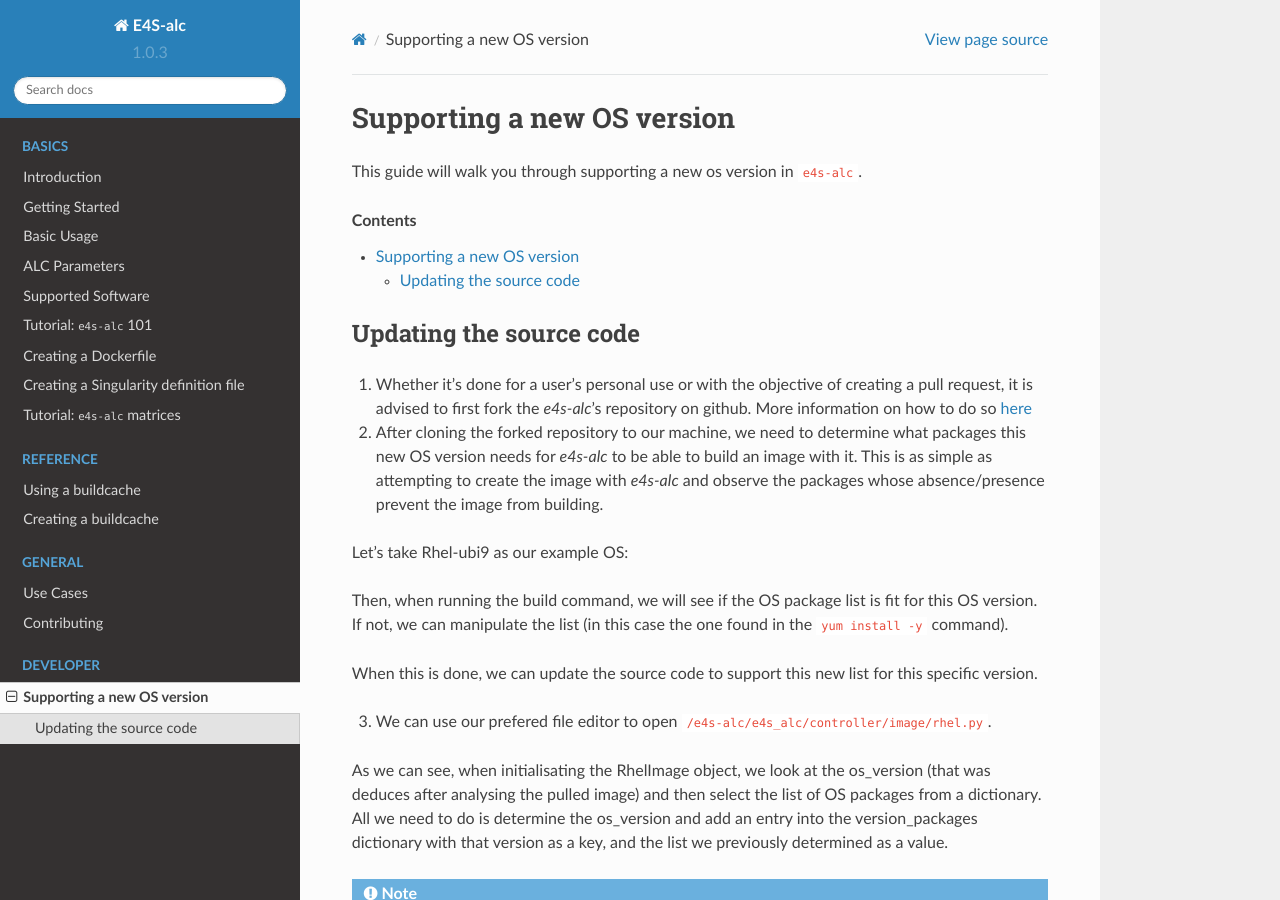
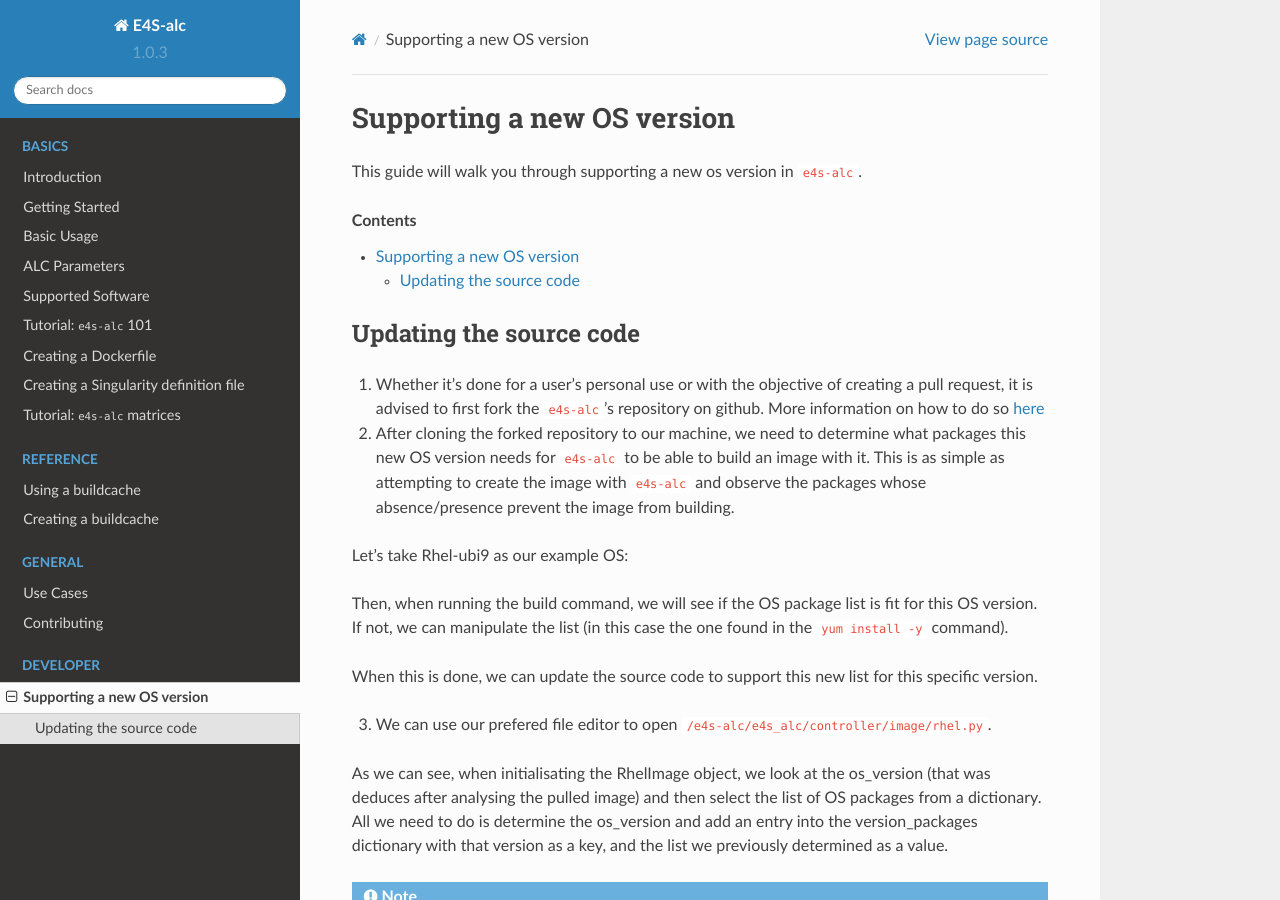
Before and after one commit to E4S-Project/e4s-alc, a Sphinx documentation site: the page built from docs/developer/supporting_os_version.rst, in a window 1280 px wide and 900 px high. Built offline with Sphinx 7.4.7 and the Read the Docs theme 2.0.0, drawn with Linux system fonts in a browser that asks for light colours.

Commit message:
emphasis typos

```diff
--- a/docs/developer/supporting_os_version.rst
+++ b/docs/developer/supporting_os_version.rst
@@ -11,9 +11,9 @@ This guide will walk you through supporting a new os version in ``e4s-alc``.
 Updating the source code
 --------------------
 
-1. Whether it's done for a user's personal use or with the objective of creating a pull request, it is advised to first fork the `e4s-alc`'s repository on github. More information on how to do so `here <https://docs.github.com/en/pull-requests/collaborating-with-pull-requests/working-with-forks/fork-a-repo>`_
+1. Whether it's done for a user's personal use or with the objective of creating a pull request, it is advised to first fork the ``e4s-alc``'s repository on github. More information on how to do so `here <https://docs.github.com/en/pull-requests/collaborating-with-pull-requests/working-with-forks/fork-a-repo>`_
 
-2. After cloning the forked repository to our machine, we need to determine what packages this new OS version needs for `e4s-alc` to be able to build an image with it. This is as simple as attempting to create the image with `e4s-alc` and observe the packages whose absence/presence prevent the image from building.
+2. After cloning the forked repository to our machine, we need to determine what packages this new OS version needs for ``e4s-alc`` to be able to build an image with it. This is as simple as attempting to create the image with ``e4s-alc`` and observe the packages whose absence/presence prevent the image from building.
 
 Let's take Rhel-ubi9 as our example OS:
 
```
